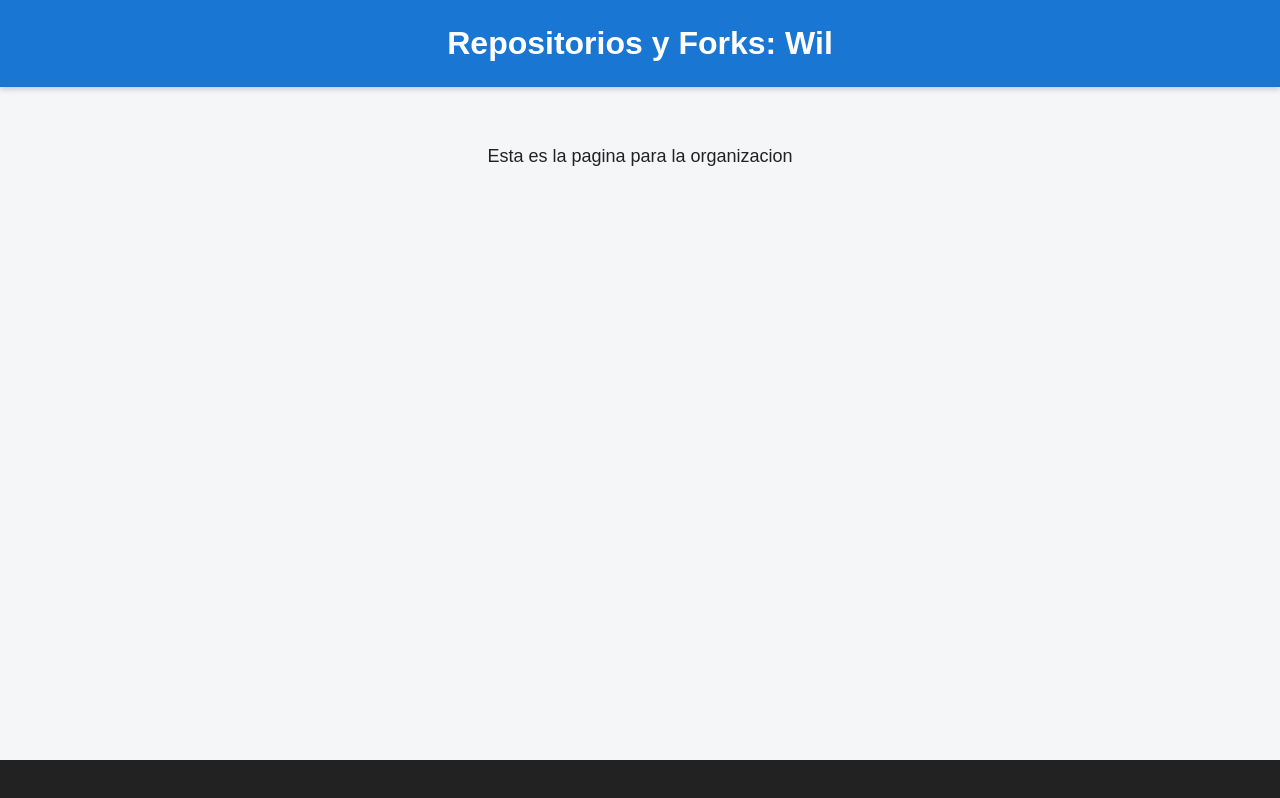
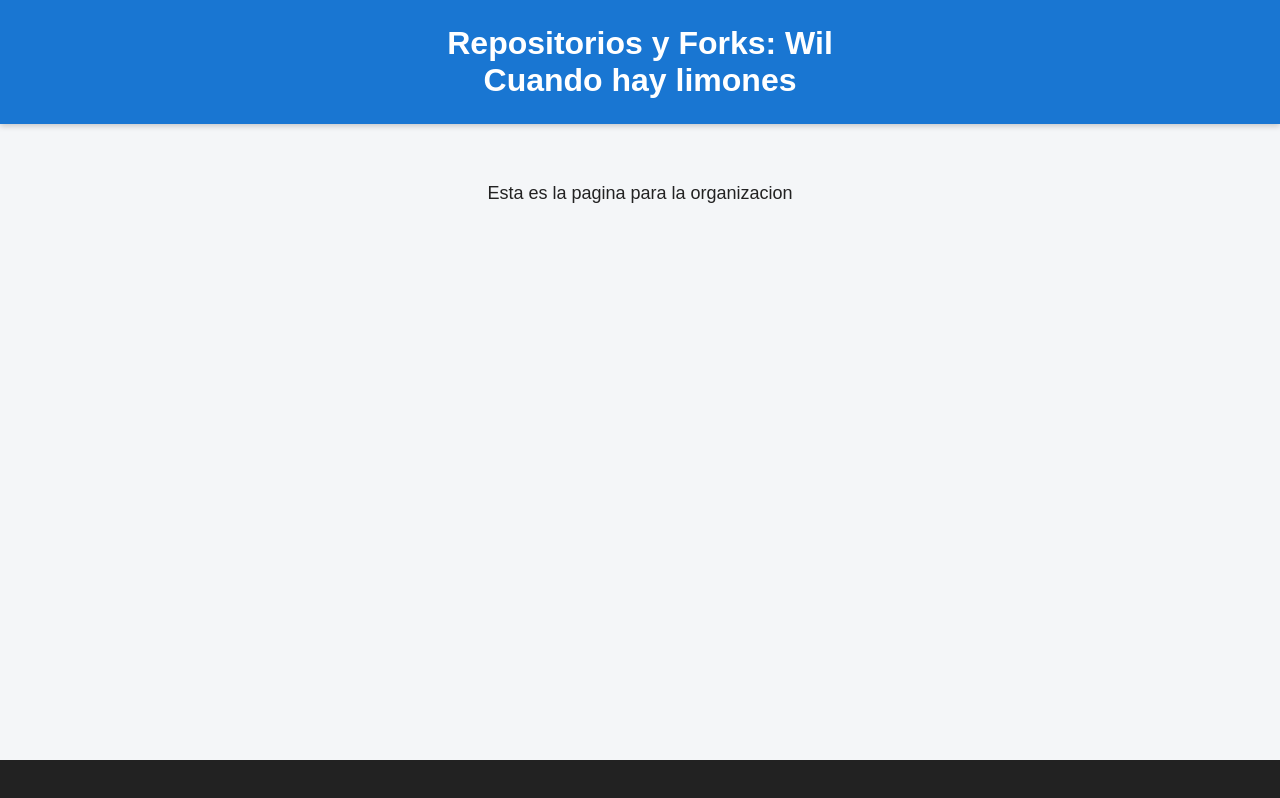
Before and after one commit to Fall31/wil-fork, a React (Vite) app: page / in a window 1280 px wide. Built offline with nearby package versions, Linux system fonts and the light colour scheme.

Commit message:
Wil:feat(header):mensaje aniadido

```diff
--- a/src/App.jsx
+++ b/src/App.jsx
@@ -5,6 +5,7 @@ function App() {
     <div className="pagina">
       <header>
         <h1>Repositorios y Forks: Wil</h1>
+        <h1>Cuando hay limones</h1>
       </header>
 
       <main>
```
